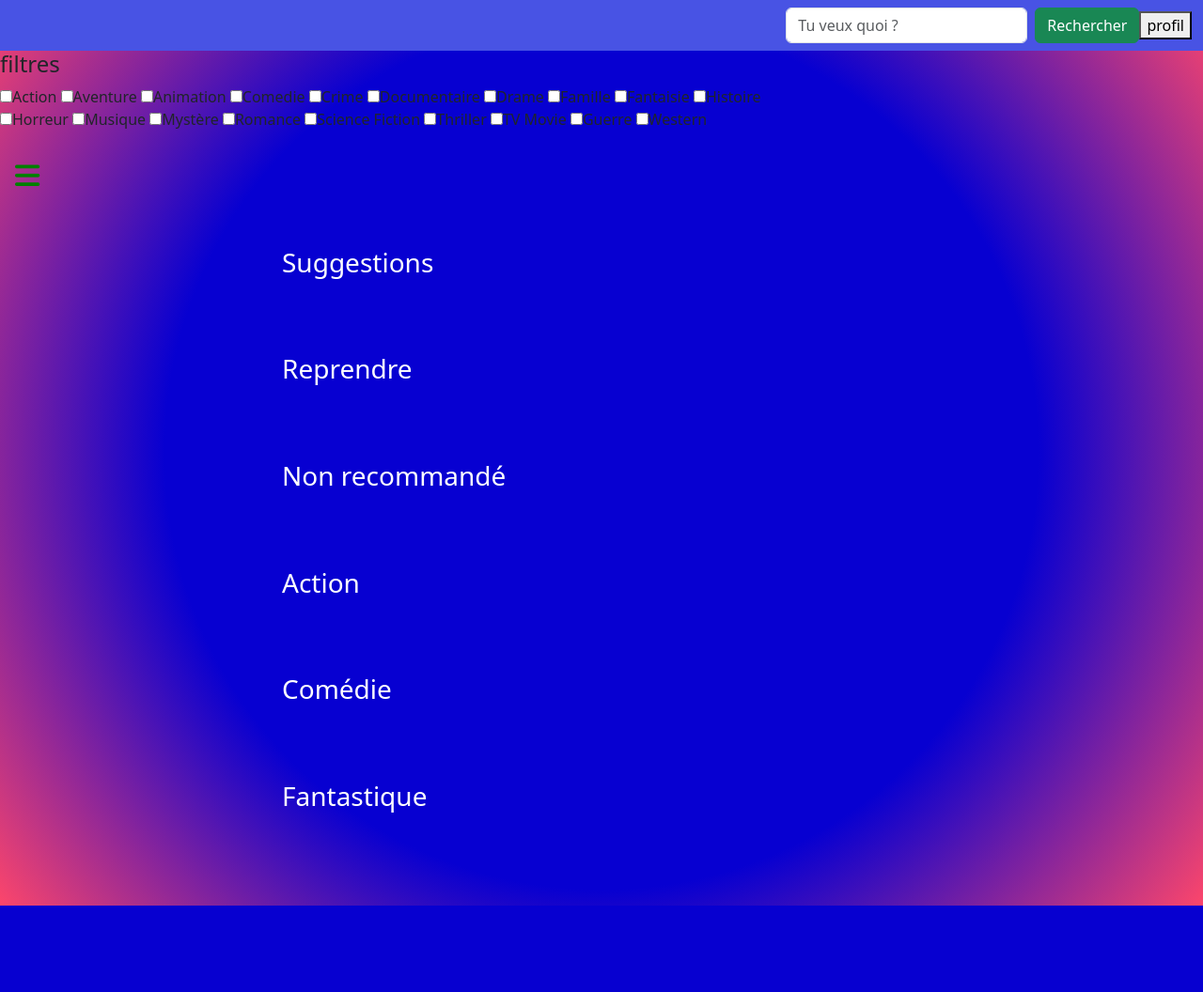
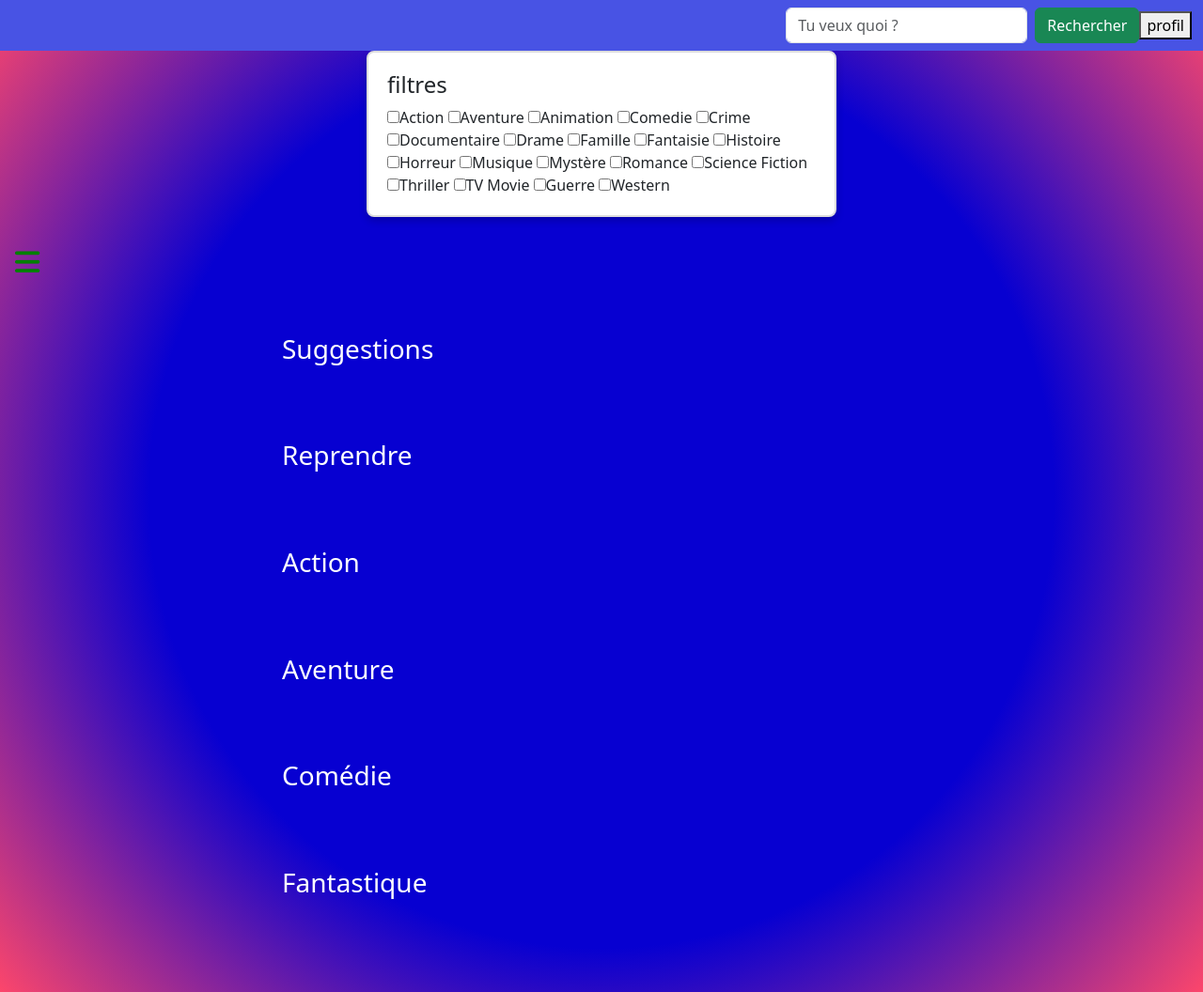
Before and after one commit to anthosaxe/getflix, a PHP site: page /main.php in a window 1280 px wide. Shown: the whole page at 94% size. Before the commit the page ends 964 px from the top, so only its background shows below. Run offline with PHP 8.4, Linux system fonts and the light colour scheme; some libraries are stand-ins or nearby versions.

Commit message:
2eme part

```diff
--- a/source/main.php
+++ b/source/main.php
@@ -23,9 +23,9 @@
         </div>
     </nav>
 
-   <div >
+   <div class="filter-box" >
     <h4>filtres</h4>
-    <div id="filter-box">
+    <div class="checkboxes">
         <label for="post"><input type="checkbox" value="Action" onchange="filtrerContenu()">Action</label>
         <label for="post"><input type="checkbox" value="Adventure" onchange="filtrerContenu()">Aventure</label>
         <label for="post"><input type="checkbox" value="Animation" onchange="filtrerContenu()">Animation</label>
@@ -37,7 +37,7 @@
         <label for="post"><input type="checkbox" value="Fantasy" onchange="filtrerContenu()">Fantaisie</label>
         <label for="post"><input type="checkbox" value="History" onchange="filtrerContenu()">Histoire</label>
        </div>
-       <div>
+       <div class="checkboxes">
         <label for="post"><input type="checkbox" value="Horror" onchange="filtrerContenu()">Horreur</label>
         <label for="post"><input type="checkbox" value="Music" onchange="filtrerContenu()">Musique</label>
         <label for="post"><input type="checkbox" value="Mystery" onchange="filtrerContenu()">Mystère</label>
@@ -81,7 +81,7 @@
         </div>
     </div>
 
-    <div class="text-video">
+    <div class="text-video" id="contenu">
 <h3>Suggestions</h3>
 <?php
 /*DATA BASE*/
@@ -93,13 +93,13 @@
 ?>
 <br><br><br>
 
-<h3>Non recommandé</h3>
+<h3>Action</h3>
 <?php
 /*DATA BASE*/
 ?>
 <br><br><br>
 
-<h3>Action</h3>
+<h3>Aventure</h3>
 <?php
 /*DATA BASE*/
 ?>
```
